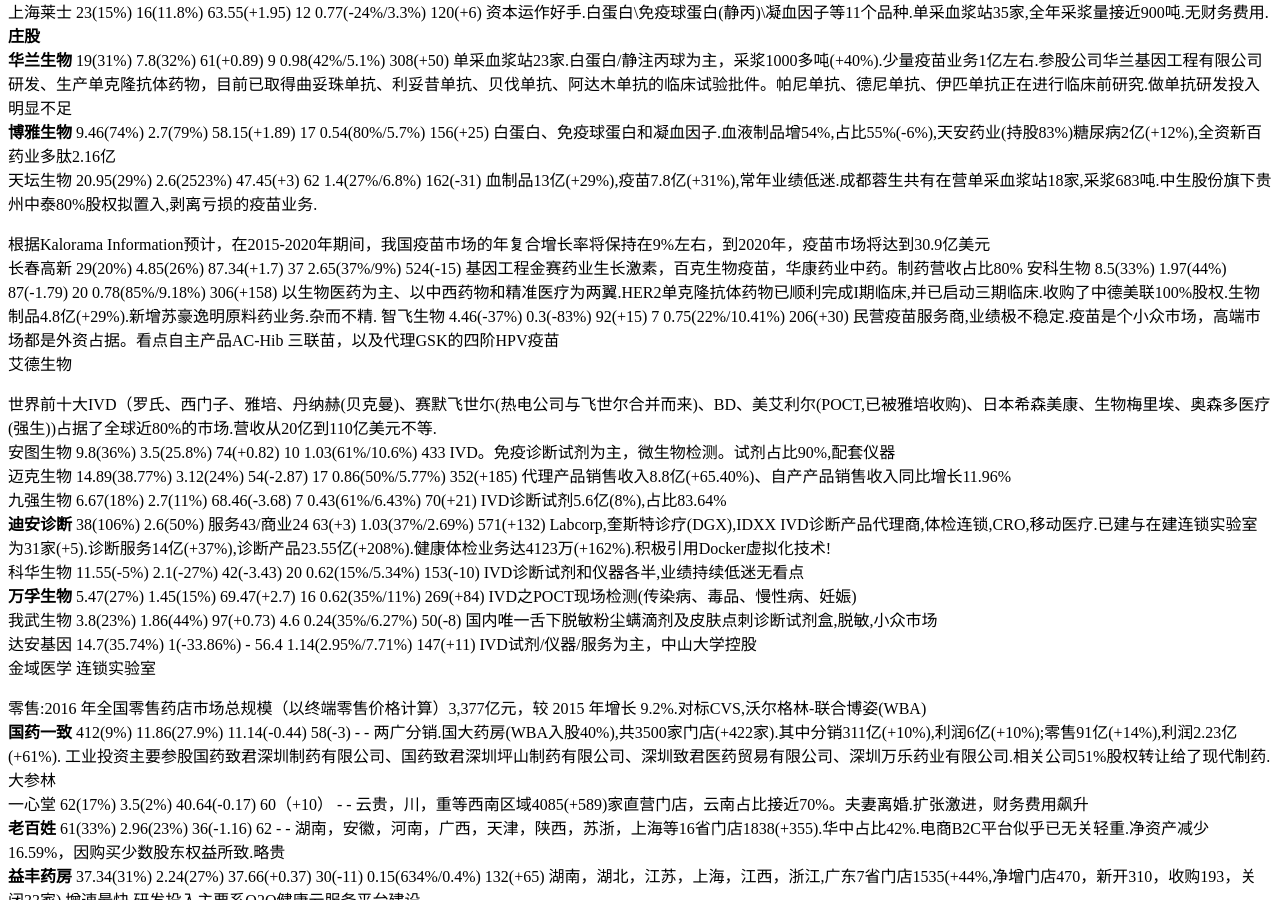
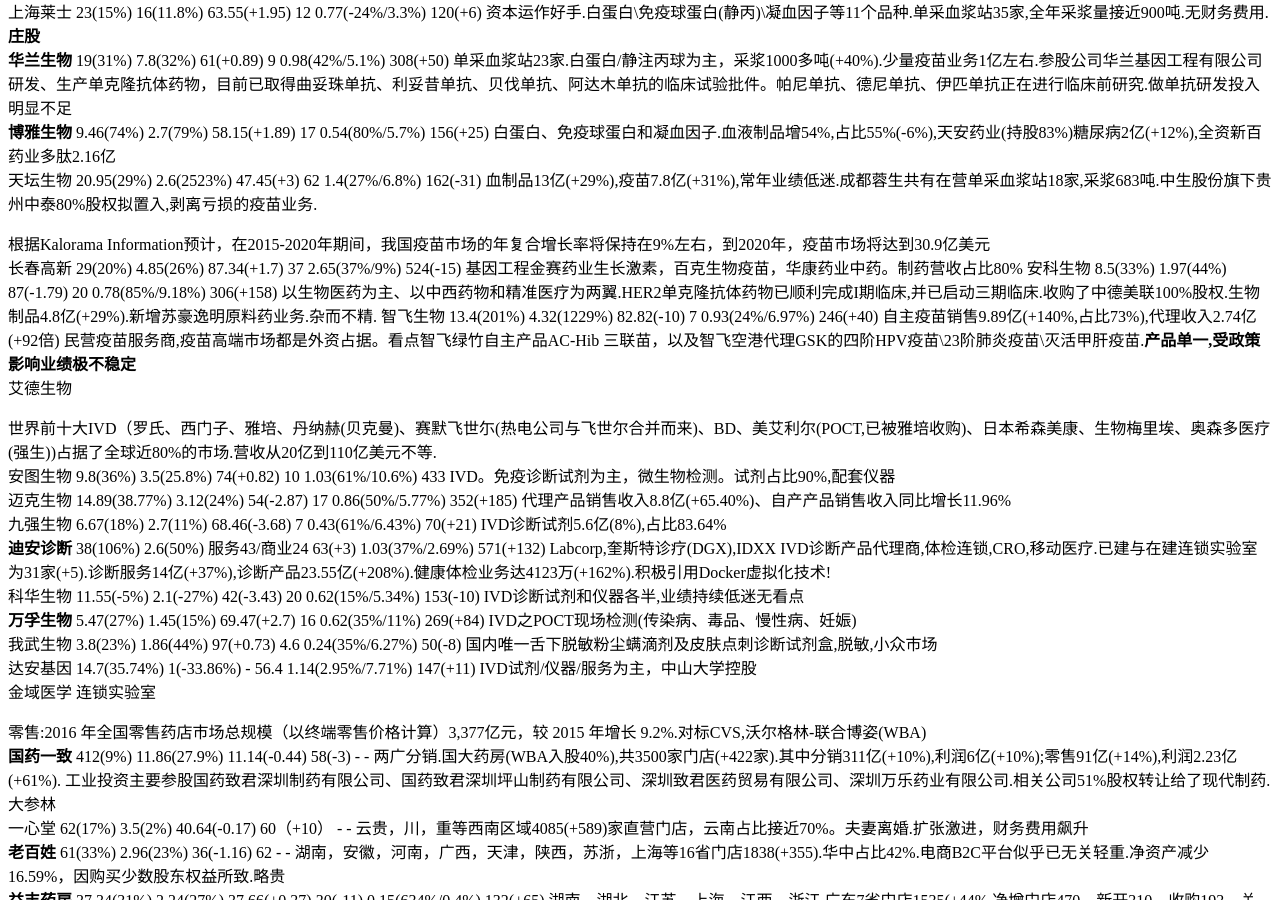
Before and after one commit to kingofhawks/kingofhawks.github.io, a Jekyll site: the page built from _posts/2017-11-24-重点上市公司2017年报汇总.md, in a window 1280 px wide and 900 px high, scrolled down 3138 px. Built offline with Jekyll 4.4.1, drawn with Linux system fonts in a browser that asks for light colours; our own code applies the rules of GitHub Pages for plain Markdown files.

Commit message:
update post

```diff
--- a/_posts/2017-11-24-重点上市公司2017年报汇总.md
+++ b/_posts/2017-11-24-重点上市公司2017年报汇总.md
@@ -77,7 +77,7 @@
 根据Kalorama Information预计，在2015-2020年期间，我国疫苗市场的年复合增长率将保持在9%左右，到2020年，疫苗市场将达到30.9亿美元
 长春高新    29(20%)          4.85(26%)      87.34(+1.7)    37              2.65(37%/9%)         524(-15)      基因工程金赛药业生长激素，百克生物疫苗，华康药业中药。制药营收占比80%
 安科生物    8.5(33%)        1.97(44%)      87(-1.79)       20             0.78(85%/9.18%)       306(+158)       以生物医药为主、以中西药物和精准医疗为两翼.HER2单克隆抗体药物已顺利完成I期临床,并已启动三期临床.收购了中德美联100%股权.生物制品4.8亿(+29%).新增苏豪逸明原料药业务.杂而不精.
-智飞生物    4.46(-37%)       0.3(-83%)      92(+15)        7               0.75(22%/10.41%)     206(+30)       民营疫苗服务商,业绩极不稳定.疫苗是个小众市场，高端市场都是外资占据。看点自主产品AC-Hib 三联苗，以及代理GSK的四阶HPV疫苗
+智飞生物    13.4(201%)       4.32(1229%)   82.82(-10)        7             0.93(24%/6.97%)     246(+40)      自主疫苗销售9.89亿(+140%,占比73%),代理收入2.74亿(+92倍) 民营疫苗服务商,疫苗高端市场都是外资占据。看点智飞绿竹自主产品AC-Hib 三联苗，以及智飞空港代理GSK的四阶HPV疫苗\23阶肺炎疫苗\灭活甲肝疫苗.**产品单一,受政策影响业绩极不稳定**
 艾德生物
 
 
```
